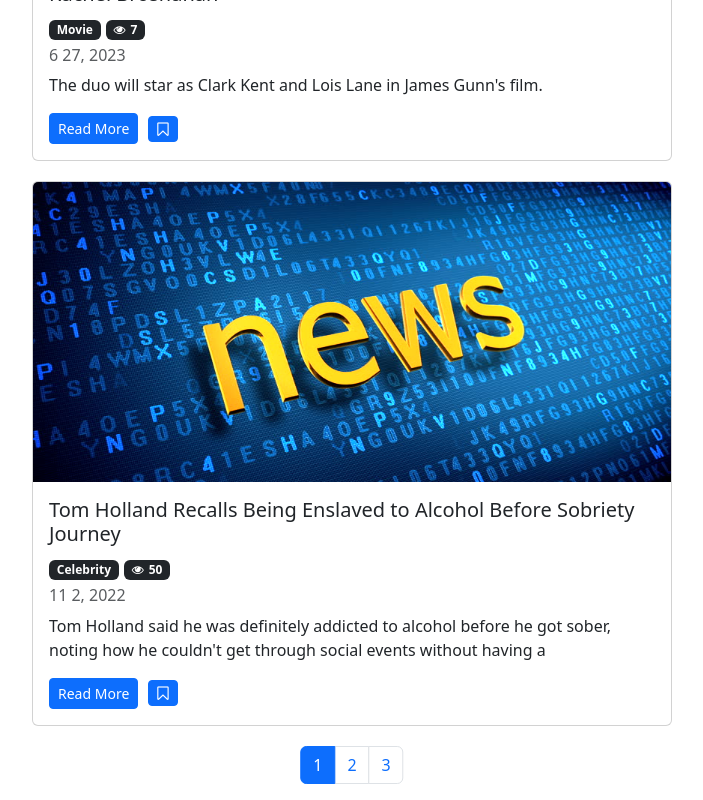
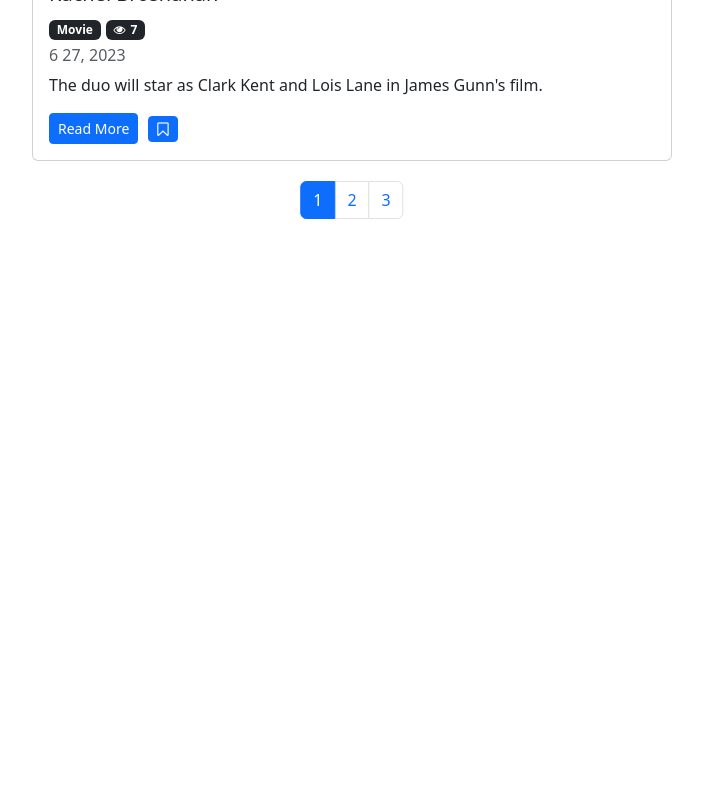
Before and after one commit to sepehr-amooei/NewsBlogFrontEnd, a React (Create React App) app: page / in a window 1280 px wide. Shown: the part 1650-2450 px from the top of the page, without its empty margins (288-991 px from the left). After the commit the page ends 1885 px from the top, so only its background shows below. Built offline with nearby package versions, Linux system fonts and the light colour scheme.

Commit message:
implimenting filtering

```diff
--- a/src/component/news.jsx
+++ b/src/component/news.jsx
@@ -1,6 +1,6 @@
 import React, { Component } from "react";
 import { getNews } from "../services/fakeNewsService";
-import { category, getCategory } from "../services/fakeCategoryService";
+import { getCategory } from "../services/fakeCategoryService";
 import blogPicture from "../img/2-1.jpg";
 import Save from "./common/save";
 import Pagination from "./common/pagination";
@@ -12,11 +12,12 @@ class News extends Component {
   state = {
     news: [],
     categories: [],
-    pageSize: 4,
+    pageSize: 3,
     currentPage: 1,
   };
   componentDidMount() {
-    this.setState({ news: getNews(), categories: getCategory() });
+    const categories = [{ _id: "", name: "All Categories" }, ...getCategory()];
+    this.setState({ news: getNews(), categories });
   }
   handleSave = (n) => {
     const news = [...this.state.news];
@@ -48,7 +49,12 @@ class News extends Component {
       categories,
       selectedCategory,
     } = this.state;
-    const news = paginate(allNews, currentPage, pageSize);
+    const filterd =
+      selectedCategory && selectedCategory._id
+        ? allNews.filter((news) => news.category._id === selectedCategory._id)
+        : allNews;
+    const news = paginate(filterd, currentPage, pageSize);
+    const totalCount = filterd.length;
     const { length: count } = this.state.news;
     if (count === 0) return <p>there are no posts in the database</p>;
     return (
@@ -119,7 +125,7 @@ class News extends Component {
           >
             <Pagination
               currentPage={currentPage}
-              itemCount={count}
+              itemCount={totalCount}
               pageSize={pageSize}
               onPageChange={this.handlePageChange}
             />
```
